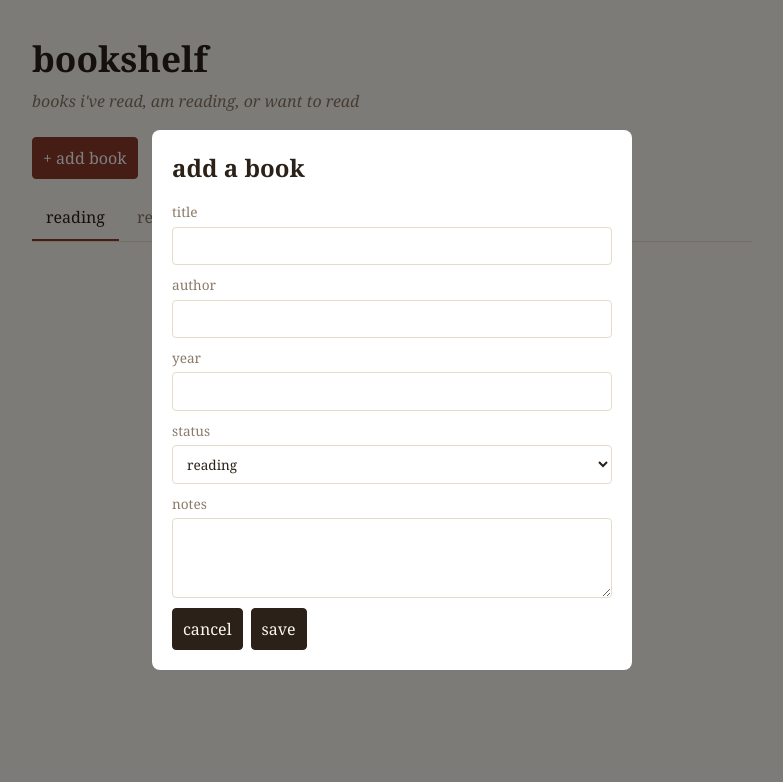
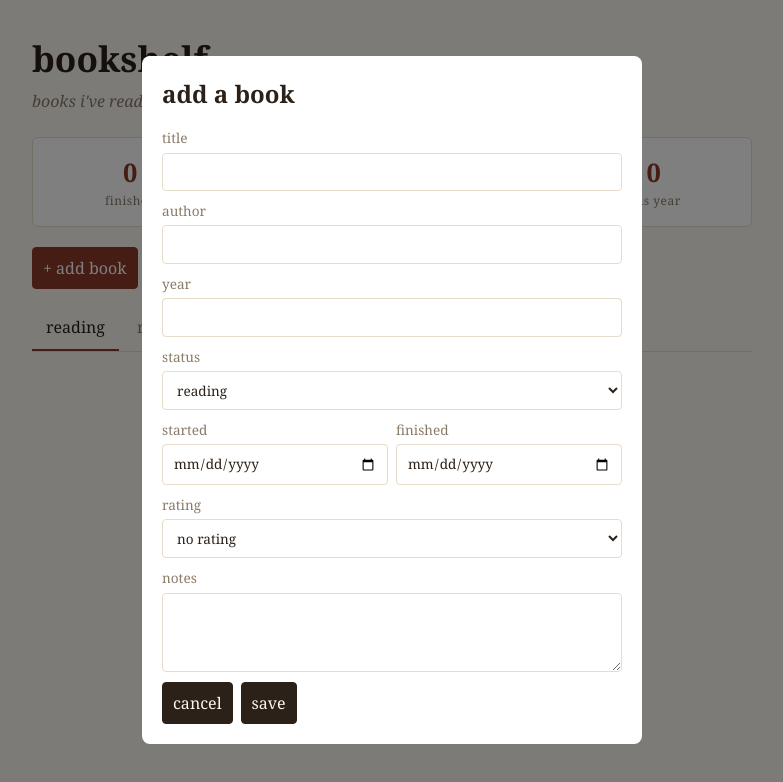
Before and after one commit to secanakbulut/bookshelf, a plain HTML site: page index.html in a window 1280 px wide. Both pictures are taken after a click on the button "+ add book". Shown: the whole page, without its empty margins (248-1031 px from the left). Drawn offline with Linux system fonts and the light colour scheme.

Commit message:
stats panel + ratings + dates

```diff
--- a/app.js
+++ b/app.js
@@ -30,21 +30,75 @@ function escape(s) {
   }[c]));
 }
 
+// pace = total span in days / number of finished books
+// uses earliest and latest finished date in the dataset
+function computePace(finishedBooks) {
+  const dates = finishedBooks
+    .map(b => b.finished)
+    .filter(Boolean)
+    .map(d => new Date(d).getTime())
+    .sort((a, b) => a - b);
+  if (dates.length < 2) return null;
+  const span = (dates[dates.length - 1] - dates[0]) / 86400000;
+  if (span <= 0) return null;
+  return span / dates.length;
+}
+
+function avgRating(finishedBooks) {
+  const rated = finishedBooks.filter(b => b.rating > 0);
+  if (!rated.length) return 0;
+  const sum = rated.reduce((s, b) => s + Number(b.rating), 0);
+  return sum / rated.length;
+}
+
+function booksThisYear() {
+  const y = new Date().getFullYear();
+  return books.filter(b => b.finished && new Date(b.finished).getFullYear() === y).length;
+}
+
+function renderStats() {
+  const finished = books.filter(b => b.status === 'read');
+  document.getElementById('totalRead').textContent = finished.length;
+  document.getElementById('avgRating').textContent = avgRating(finished).toFixed(1);
+  const pace = computePace(finished);
+  document.getElementById('paceVal').textContent = pace ? pace.toFixed(1) : '--';
+  document.getElementById('thisYear').textContent = booksThisYear();
+}
+
+function stars(n) {
+  n = Number(n) || 0;
+  return '★'.repeat(n) + '☆'.repeat(5 - n);
+}
+
+function fmtDate(s) {
+  if (!s) return '';
+  const d = new Date(s);
+  return d.toLocaleDateString(undefined, { month: 'short', day: 'numeric', year: 'numeric' });
+}
+
 function bookEl(b) {
   const div = document.createElement('div');
   div.className = 'book';
-  const meta = b.year ? b.year : '';
+  let metaBits = [];
+  if (b.year) metaBits.push(b.year);
+  if (b.status === 'reading' && b.started) metaBits.push('started ' + fmtDate(b.started));
+  if (b.status === 'read' && b.finished) metaBits.push('finished ' + fmtDate(b.finished));
+
+  const ratingHtml = (b.status === 'read' && b.rating > 0)
+    ? `<span class="stars">${stars(b.rating)}</span>` : '';
+
   div.innerHTML = `
     <button class="del" data-del="${b.id}">x</button>
     <div class="t">${escape(b.title)}</div>
     <div class="a">${escape(b.author)}</div>
-    <div class="meta">${meta}</div>
+    <div class="meta">${metaBits.join(' • ')} ${ratingHtml}</div>
     ${b.notes ? `<div class="notes">${escape(b.notes)}</div>` : ''}
   `;
   return div;
 }
 
 function render() {
+  renderStats();
   const filtered = books.filter(b => b.status === currentTab);
   list.innerHTML = '';
   if (!filtered.length) {
@@ -76,7 +130,10 @@ form.addEventListener('submit', e => {
   e.preventDefault();
   const fd = new FormData(form);
   const data = Object.fromEntries(fd.entries());
+  data.rating = Number(data.rating) || 0;
   data.year = data.year ? Number(data.year) : null;
+  // small convenience: a finished date implies status read
+  if (data.finished && data.status !== 'read') data.status = 'read';
   books.push({ id: uid(), added: Date.now(), ...data });
   save();
   modal.hidden = true;
--- a/index.html
+++ b/index.html
@@ -11,6 +11,13 @@
   <h1>bookshelf</h1>
   <p class="sub">books i've read, am reading, or want to read</p>
 </header>
+
+<section class="stats" id="stats">
+  <div><span class="num" id="totalRead">0</span><span class="label">finished</span></div>
+  <div><span class="num" id="avgRating">0.0</span><span class="label">avg rating</span></div>
+  <div><span class="num" id="paceVal">--</span><span class="label">days/book</span></div>
+  <div><span class="num" id="thisYear">0</span><span class="label">this year</span></div>
+</section>
 
 <section class="controls">
   <button id="addBtn">+ add book</button>
@@ -37,6 +44,20 @@
         <option value="want">want to read</option>
       </select>
     </label>
+    <div class="row">
+      <label>started <input name="started" type="date"></label>
+      <label>finished <input name="finished" type="date"></label>
+    </div>
+    <label>rating
+      <select name="rating">
+        <option value="0">no rating</option>
+        <option value="1">1</option>
+        <option value="2">2</option>
+        <option value="3">3</option>
+        <option value="4">4</option>
+        <option value="5">5</option>
+      </select>
+    </label>
     <label>notes <textarea name="notes" rows="3"></textarea></label>
     <div class="row">
       <button type="button" id="cancel">cancel</button>
--- a/style.css
+++ b/style.css
@@ -17,6 +17,35 @@ header h1 {
   color: #8a7a68;
   margin: 0 0 24px;
   font-style: italic;
+}
+
+.stats {
+  display: grid;
+  grid-template-columns: repeat(4, 1fr);
+  gap: 12px;
+  background: #fff;
+  border: 1px solid #e5dcc9;
+  border-radius: 6px;
+  padding: 16px;
+  margin-bottom: 20px;
+}
+
+.stats > div {
+  display: flex;
+  flex-direction: column;
+  align-items: center;
+}
+
+.num {
+  font-size: 1.6rem;
+  font-weight: 700;
+  color: #8b3a2a;
+}
+
+.label {
+  font-size: 0.75rem;
+  color: #8a7a68;
+  letter-spacing: 0.5px;
 }
 
 .controls {
@@ -92,6 +121,11 @@ button {
   margin-top: 6px;
 }
 
+.book .stars {
+  color: #8b3a2a;
+  letter-spacing: 1px;
+}
+
 .book .notes {
   margin-top: 8px;
   font-size: 0.9rem;
@@ -134,10 +168,12 @@ button {
   border-radius: 8px;
   padding: 20px;
   width: 100%;
-  max-width: 440px;
+  max-width: 460px;
   display: flex;
   flex-direction: column;
   gap: 10px;
+  max-height: 90vh;
+  overflow-y: auto;
 }
 
 .modal .card h2 {
@@ -156,3 +192,9 @@ button {
   display: flex;
   gap: 8px;
 }
+
+.modal .row label { flex: 1; }
+
+@media (max-width: 520px) {
+  .stats { grid-template-columns: repeat(2, 1fr); }
+}
```
